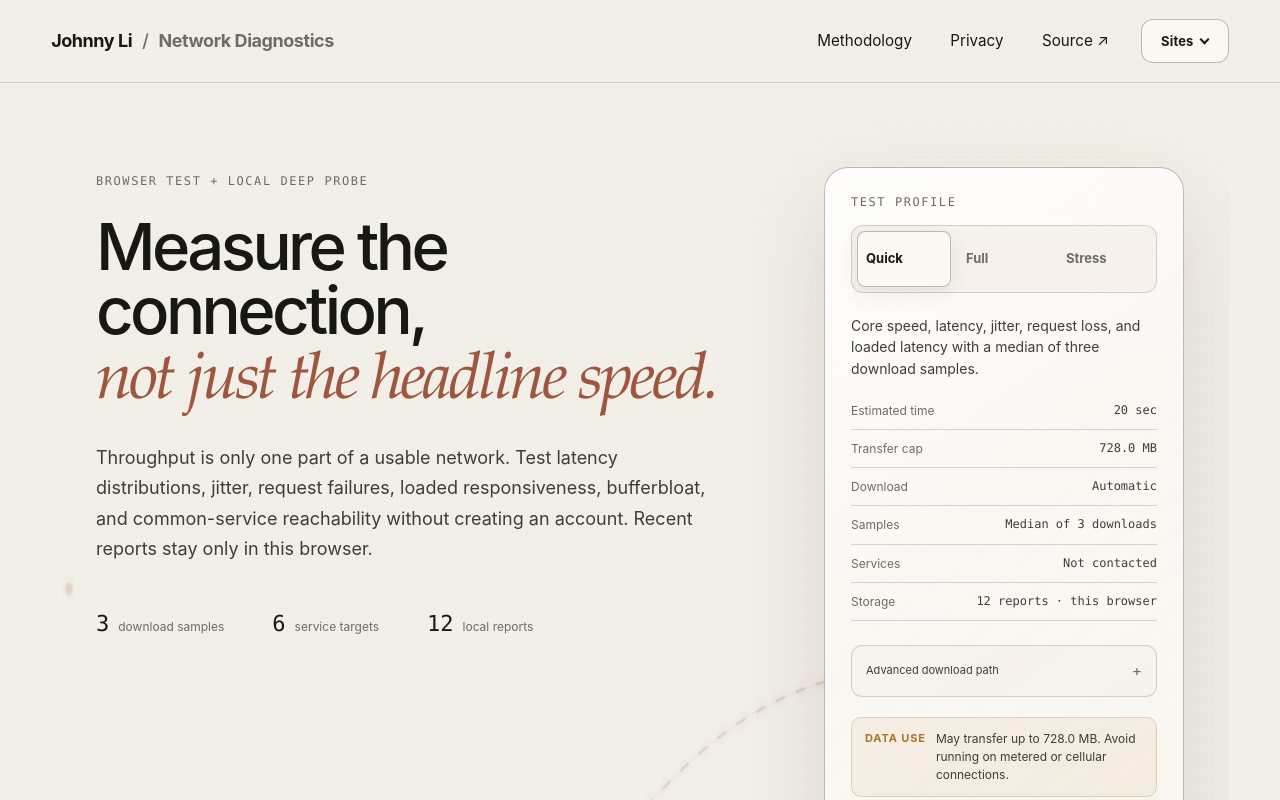
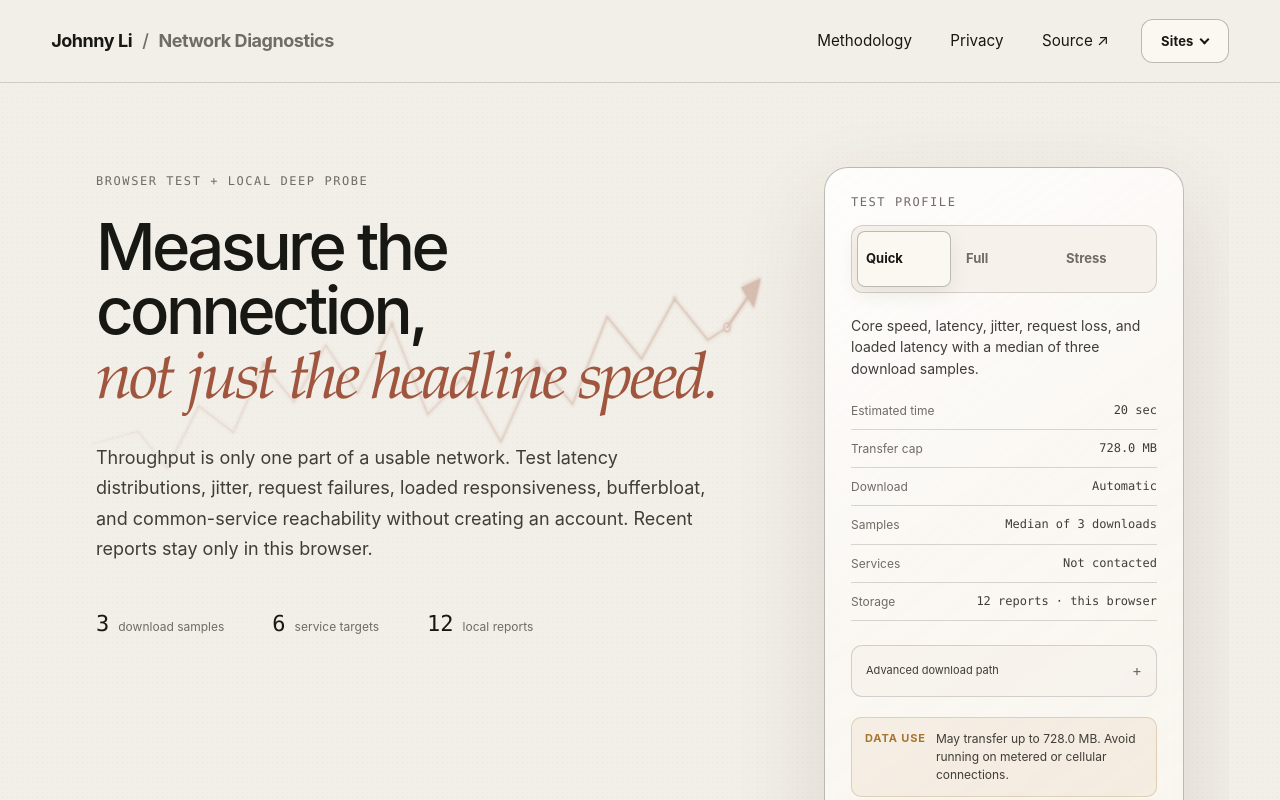
Before and after one commit to JohnnyZLi/Network-Diagnostics-Suite, a React (Vite) app: page / in a window 1280 px wide. Shown: the top 800 px of the page. Built offline with nearby package versions, Linux system fonts and the light colour scheme.

Commit message:
Refine hero signal into a stationary jagged trace
* Make hero signal jagged and stationary

* Keep hero trace fixed and animate only live tip

* Raise the jagged hero trace

* Anchor hero signal to the sticky copy

```diff
--- a/src/components/HeroSignalTrace.css
+++ b/src/components/HeroSignalTrace.css
@@ -1,5 +1,4 @@
 .hero {
-  --hero-signal-progress: 0;
   position: relative;
   isolation: isolate;
   overflow: clip;
@@ -11,25 +10,9 @@
 }
 
 .hero-signal {
-  position: absolute;
-  z-index: 0;
-  top: 56%;
-  right: 28%;
-  bottom: 2%;
-  left: 1.5%;
-  overflow: visible;
+  display: none;
   color: var(--accent);
-  opacity: calc(.3 - (var(--hero-signal-progress) * .11));
   pointer-events: none;
-  transform:
-    translate3d(
-      calc(var(--hero-signal-progress) * 44px),
-      calc(var(--hero-signal-progress) * -78px),
-      0
-    )
-    scale(calc(1 + (var(--hero-signal-progress) * .035)));
-  transform-origin: 72% 48%;
-  will-change: transform, opacity;
 }
 
 .hero-signal__svg {
@@ -39,69 +22,87 @@
   overflow: visible;
 }
 
-.hero-signal__field {
-  transform-origin: center;
-}
-
 .hero-signal__path {
   fill: none;
-  stroke-linecap: round;
-  stroke-linejoin: round;
+  stroke-linecap: square;
+  stroke-linejoin: miter;
   vector-effect: non-scaling-stroke;
 }
 
 .hero-signal__path--base {
   stroke: currentColor;
-  stroke-width: 1.15;
+  stroke-width: 1.05;
   opacity: .13;
 }
 
 .hero-signal__path--trace {
   stroke: url(#hero-signal-gradient);
-  stroke-width: 1.9;
-  stroke-dasharray: 10 15;
-  animation: hero-signal-flow 16s linear infinite;
+  stroke-width: 1.75;
 }
 
-.hero-signal__packet {
+.hero-signal__samples {
   fill: currentColor;
-  opacity: .42;
+  opacity: .28;
 }
 
-@keyframes hero-signal-flow {
-  from { stroke-dashoffset: 0; }
-  to { stroke-dashoffset: -200; }
+.hero-signal__hinge {
+  fill: var(--bg);
+  stroke: currentColor;
+  stroke-width: 1.5;
+  vector-effect: non-scaling-stroke;
 }
 
-@media (max-width: 1100px) {
-  .hero-signal {
-    top: 43%;
-    right: 3%;
-    bottom: 39%;
-    left: 0;
-    opacity: calc(.2 - (var(--hero-signal-progress) * .08));
-  }
+.hero-signal__live-tip {
+  transform-box: view-box;
+  transform-origin: 930px 65px;
+  animation: hero-signal-tip 3.4s ease-in-out infinite alternate;
 }
 
-@media (max-width: 760px) {
+.hero-signal__live-tip line {
+  stroke: currentColor;
+  stroke-width: 2;
+  stroke-linecap: square;
+  vector-effect: non-scaling-stroke;
+}
+
+@keyframes hero-signal-tip {
+  from { transform: rotate(-9deg); }
+  to { transform: rotate(13deg); }
+}
+
+@media (min-width: 1101px) {
+  .hero > .hero__copy,
   .hero-signal {
-    display: none;
+    grid-column: 1;
+    grid-row: 1;
+  }
+
+  .hero > .test-controls {
+    grid-column: 2;
+    grid-row: 1;
+  }
+
+  .hero-signal {
+    width: calc(100% + clamp(44px, 5vw, 92px));
+    height: clamp(260px, 23vw, 340px);
+    display: block;
+    position: sticky;
+    z-index: 0;
+    top: calc(var(--jl-layout-header-height) + var(--jl-space-8));
+    align-self: start;
+    opacity: .32;
+    transform: translate3d(-1.5%, clamp(92px, 7vw, 126px), 0);
   }
 }
 
 @media (prefers-reduced-motion: reduce) {
   .hero-signal {
-    opacity: .18;
-    transform: none;
-    will-change: auto;
+    opacity: .2;
   }
 
-  .hero-signal__path--trace {
+  .hero-signal__live-tip {
     animation: none;
-  }
-
-  .hero-signal__packet {
-    display: none;
+    transform: rotate(2deg);
   }
 }
 
--- a/src/components/HeroSignalTrace.tsx
+++ b/src/components/HeroSignalTrace.tsx
@@ -1,104 +1,85 @@
-import { useEffect, useRef } from "react";
 import "./HeroSignalTrace.css";
 
-function clamp(value: number, minimum: number, maximum: number): number {
-  return Math.min(maximum, Math.max(minimum, value));
-}
+const TRACE_POINTS = [
+  "8,176",
+  "76,164",
+  "118,199",
+  "164,140",
+  "214,165",
+  "258,100",
+  "302,136",
+  "348,82",
+  "394,128",
+  "444,62",
+  "496,148",
+  "548,112",
+  "602,174",
+  "654,98",
+  "706,138",
+  "756,55",
+  "806,95",
+  "854,38",
+  "902,77",
+  "930,65"
+].join(" ");
 
 export function HeroSignalTrace() {
-  const rootRef = useRef<HTMLDivElement | null>(null);
-
-  useEffect(() => {
-    const root = rootRef.current;
-    const hero = root?.closest<HTMLElement>(".hero");
-    if (!root || !hero) return;
-
-    const reducedMotion = window.matchMedia("(prefers-reduced-motion: reduce)");
-    let animationFrame = 0;
-
-    const update = () => {
-      animationFrame = 0;
-      if (reducedMotion.matches) {
-        hero.style.setProperty("--hero-signal-progress", "0");
-        return;
-      }
-
-      const rect = hero.getBoundingClientRect();
-      const travel = Math.max(rect.height * 0.72, 1);
-      const progress = clamp((82 - rect.top) / travel, 0, 1);
-      hero.style.setProperty("--hero-signal-progress", progress.toFixed(4));
-    };
-
-    const requestUpdate = () => {
-      if (animationFrame) return;
-      animationFrame = window.requestAnimationFrame(update);
-    };
-
-    update();
-    window.addEventListener("scroll", requestUpdate, { passive: true });
-    window.addEventListener("resize", requestUpdate);
-    reducedMotion.addEventListener("change", requestUpdate);
-
-    return () => {
-      if (animationFrame) window.cancelAnimationFrame(animationFrame);
-      window.removeEventListener("scroll", requestUpdate);
-      window.removeEventListener("resize", requestUpdate);
-      reducedMotion.removeEventListener("change", requestUpdate);
-      hero.style.removeProperty("--hero-signal-progress");
-    };
-  }, []);
-
   return (
-    <div ref={rootRef} className="hero-signal" aria-hidden="true">
+    <div className="hero-signal" aria-hidden="true">
       <svg
         className="hero-signal__svg"
-        viewBox="0 0 1000 260"
+        viewBox="0 0 1000 280"
         preserveAspectRatio="none"
         focusable="false"
       >
         <defs>
           <linearGradient id="hero-signal-gradient" x1="0" y1="0" x2="1" y2="0">
             <stop offset="0" stopColor="currentColor" stopOpacity="0" />
-            <stop offset="0.18" stopColor="currentColor" stopOpacity="0.25" />
-            <stop offset="0.62" stopColor="currentColor" stopOpacity="0.48" />
+            <stop offset="0.16" stopColor="currentColor" stopOpacity="0.22" />
+            <stop offset="0.58" stopColor="currentColor" stopOpacity="0.46" />
             <stop offset="1" stopColor="currentColor" stopOpacity="0.72" />
           </linearGradient>
           <filter id="hero-signal-glow" x="-20%" y="-40%" width="140%" height="180%">
-            <feGaussianBlur stdDeviation="3.2" result="blur" />
+            <feGaussianBlur stdDeviation="2.4" result="blur" />
             <feMerge>
               <feMergeNode in="blur" />
               <feMergeNode in="SourceGraphic" />
             </feMerge>
           </filter>
           <marker
-            id="hero-signal-arrow"
-            markerWidth="11"
-            markerHeight="11"
-            refX="9"
-            refY="5.5"
+            id="hero-signal-live-arrow"
+            markerWidth="12"
+            markerHeight="12"
+            refX="10"
+            refY="6"
             orient="auto"
             markerUnits="strokeWidth"
           >
-            <path d="M 0 0 L 11 5.5 L 0 11 Z" fill="currentColor" />
+            <path d="M 0 0 L 12 6 L 0 12 Z" fill="currentColor" />
           </marker>
-          <path
-            id="hero-signal-path"
-            d="M 8 220 C 94 209 146 239 224 207 S 340 128 429 160 S 542 237 638 183 S 789 76 967 55"
-          />
         </defs>
 
         <g className="hero-signal__field" filter="url(#hero-signal-glow)">
-          <use href="#hero-signal-path" className="hero-signal__path hero-signal__path--base" />
-          <use
-            href="#hero-signal-path"
-            className="hero-signal__path hero-signal__path--trace"
-            markerEnd="url(#hero-signal-arrow)"
-          />
-          <circle className="hero-signal__packet" r="4.5">
-            <animateMotion dur="8.5s" repeatCount="indefinite" rotate="auto">
-              <mpath href="#hero-signal-path" />
-            </animateMotion>
-          </circle>
+          <polyline points={TRACE_POINTS} className="hero-signal__path hero-signal__path--base" />
+          <polyline points={TRACE_POINTS} className="hero-signal__path hero-signal__path--trace" />
+
+          <g className="hero-signal__samples">
+            <circle cx="258" cy="100" r="3" />
+            <circle cx="444" cy="62" r="3" />
+            <circle cx="654" cy="98" r="3" />
+            <circle cx="854" cy="38" r="3" />
+          </g>
+
+          <circle className="hero-signal__hinge" cx="930" cy="65" r="4" />
+          <g className="hero-signal__live-tip">
+            <line
+              x1="930"
+              y1="65"
+              x2="982"
+              y2="29"
+              markerEnd="url(#hero-signal-live-arrow)"
+            />
+          </g>
         </g>
       </svg>
     </div>
```
